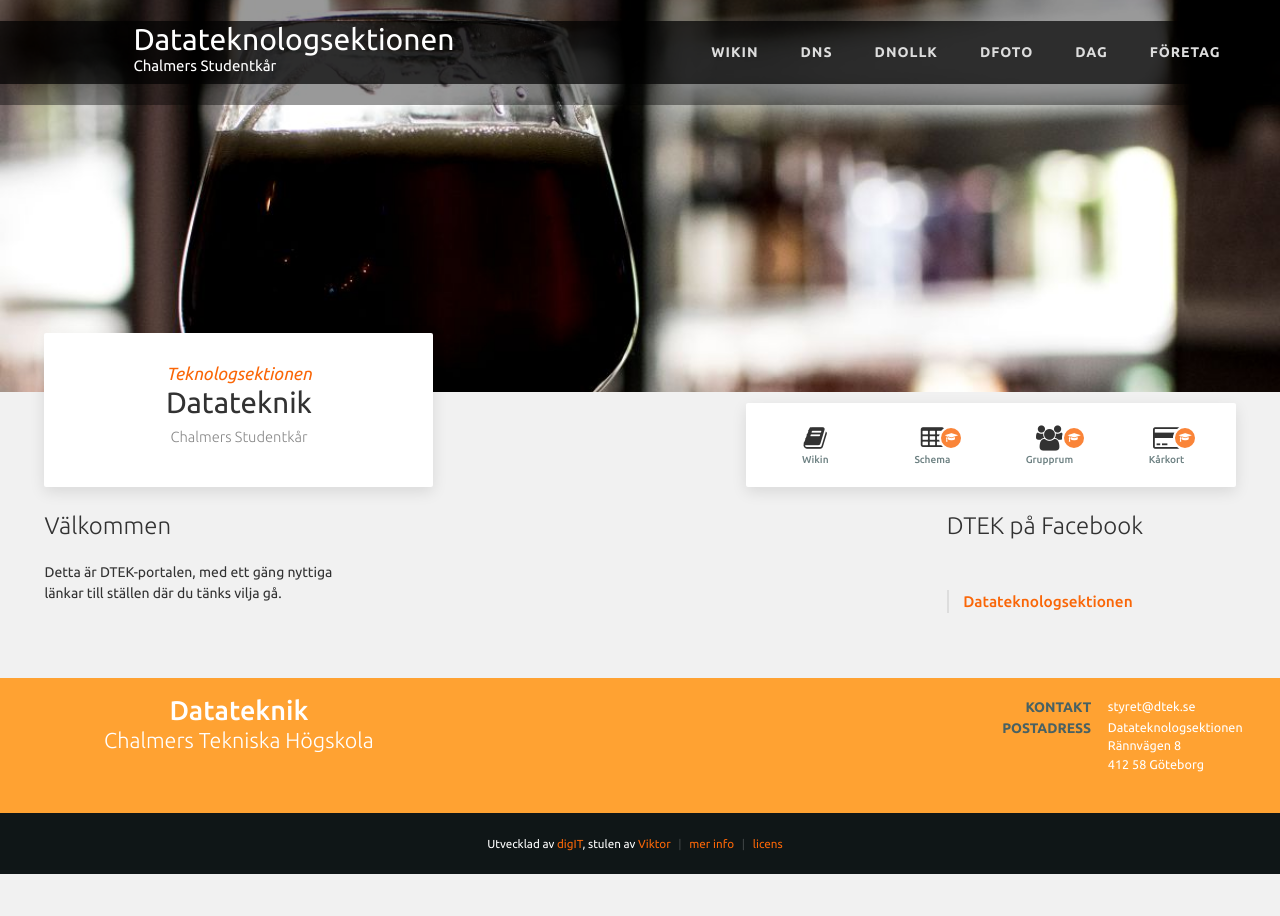
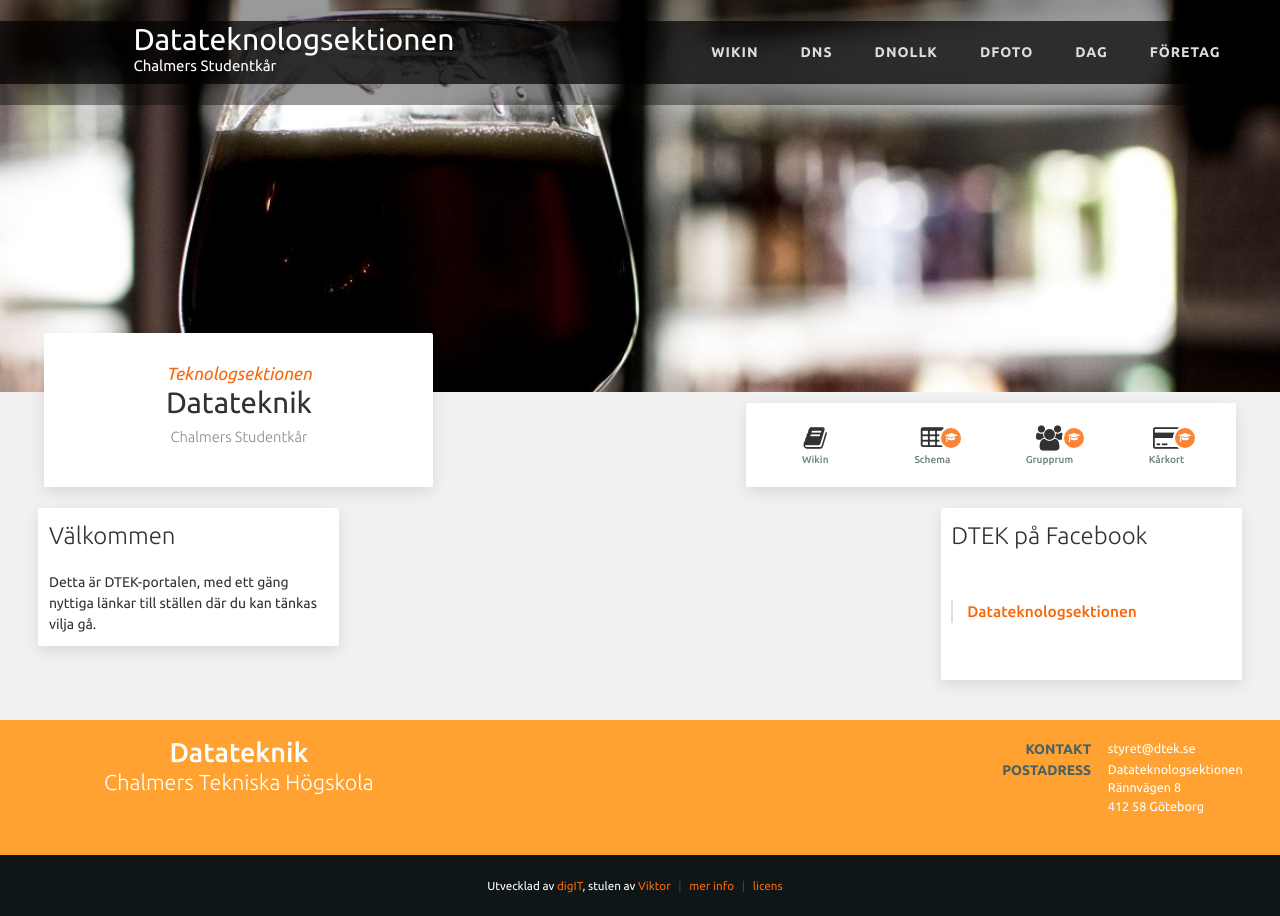
Before and after one commit to viktorhallen/dtek-portal, a plain HTML site: page index.html in a window 1280 px wide. Before the commit the page ends 874 px from the top, so only its background shows below. Drawn offline with Linux system fonts and the light colour scheme; files whose address does not match are found by name; a web font is replaced by a local one.

Commit message:
UI tweaking

```diff
--- a/index.html
+++ b/index.html
@@ -200,19 +200,19 @@ Glöm inte leg och kårleg, 18+</p>
 
 
 
-<section class="large-3 medium-6 columns">
+<div class="large-3 medium-6 columns box">
        <header>
         <h2>Välkommen</h2>
       </header>
-     Detta är DTEK-portalen, med ett gäng nyttiga länkar till ställen där du tänks vilja gå.
-    </section>
+     Detta är DTEK-portalen, med ett gäng nyttiga länkar till ställen där du kan tänkas vilja gå.
+    </div>
 
-<section class="large-3 medium-6 columns">
+<div class="large-3 medium-6 columns box">
        <header>
         <h2>DTEK på Facebook</h2>
       </header>
      <div class="fb-page" data-href="https://www.facebook.com/dtekchalmers/" data-tabs="timeline" data-width="500" data-small-header="false" data-adapt-container-width="true" data-hide-cover="false" data-show-facepile="true"><blockquote cite="https://www.facebook.com/dtekchalmers/" class="fb-xfbml-parse-ignore"><a href="https://www.facebook.com/dtekchalmers/">Datateknologsektionen</a></blockquote></div>
-    </section>
+    </div>
 
 
 </section>
```
